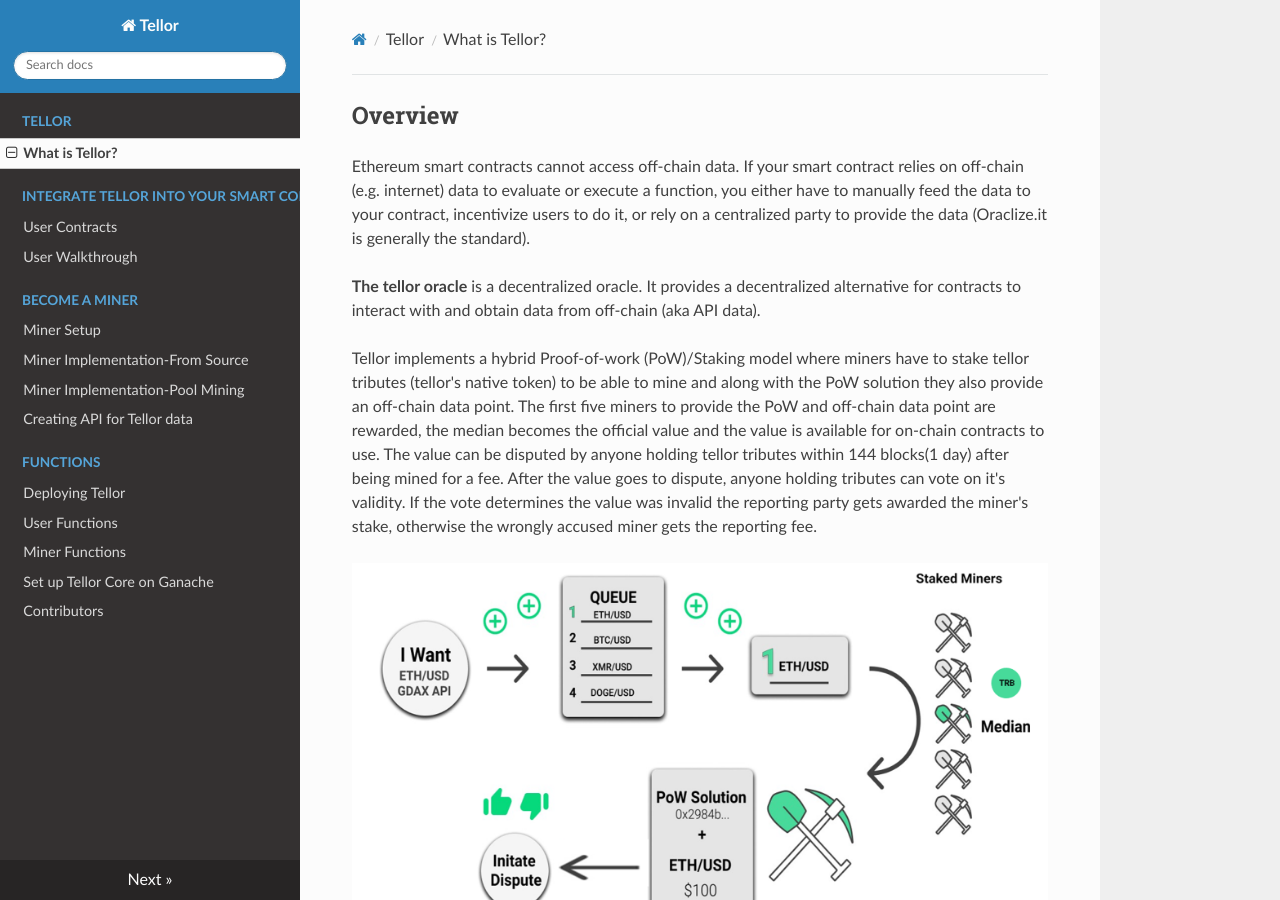
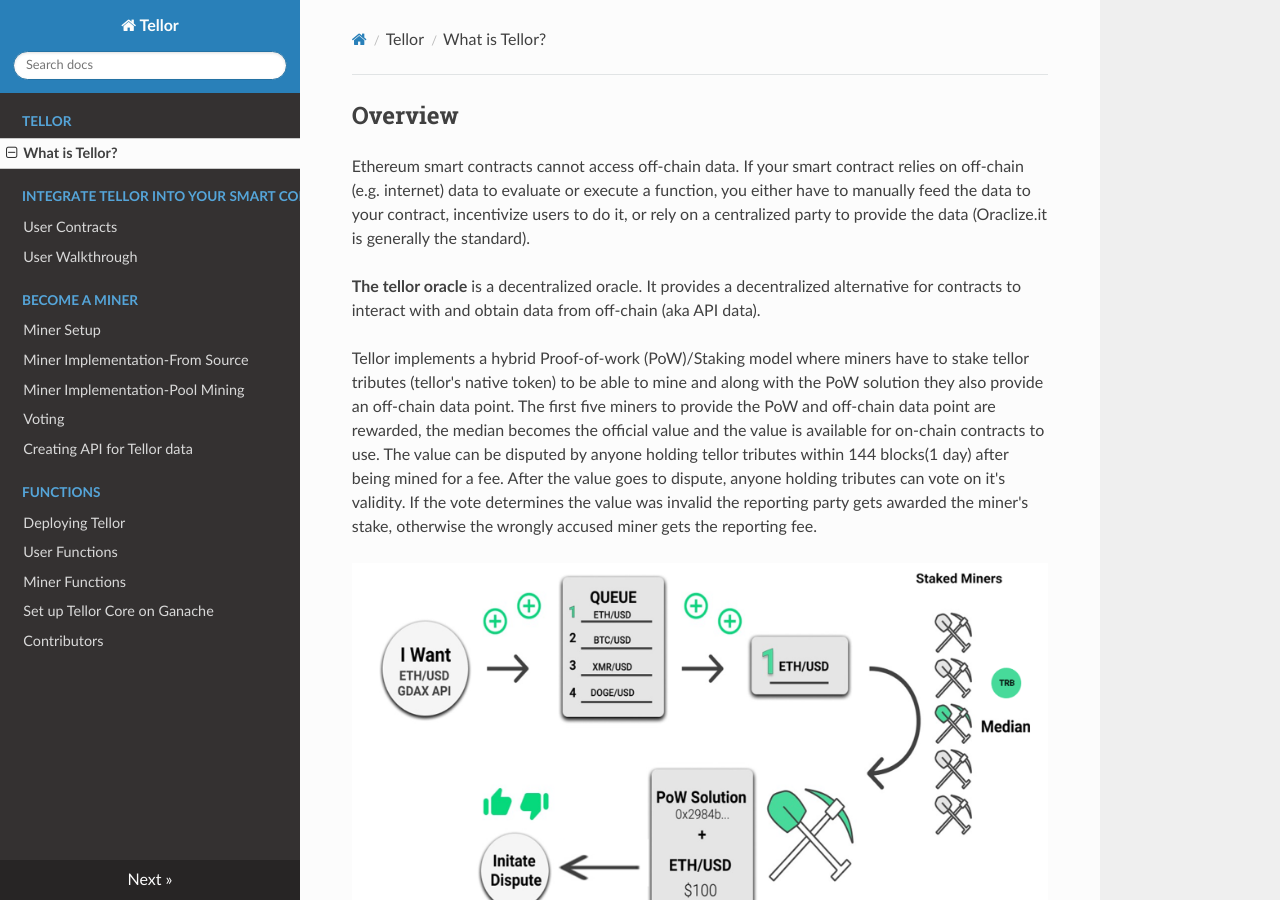
Before and after one commit to tellor-io/TellorDocumentation, an MkDocs documentation site: the page built from docs/index.md, in a window 1280 px wide and 900 px high. Built offline with MkDocs 1.6.1, drawn with Linux system fonts in a browser that asks for light colours; nearby versions of some CDN libraries; a script that is not in the unit is left out.

Commit message:
Added voting docs

```diff
--- a/mkdocs.yml
+++ b/mkdocs.yml
@@ -18,6 +18,7 @@ nav:
       - 'Miner Implementation-From Source':  'MinerSetupFromSource.md'
       - 'Miner Implementation-Pool Mining':  'MinerSetupPool.md'
 #- Data Sources Supported: 'DataSources.md'
+- Voting: 'Voting.md'
 - Creating API for Tellor data: "TellorApi.md"
 - Functions:
     - 'Deploying Tellor': 'DevDocumentation.md'
```
